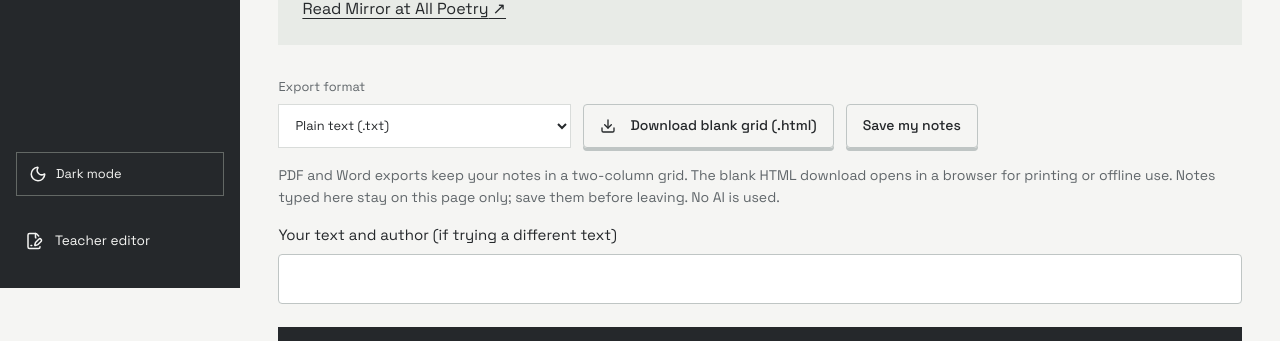
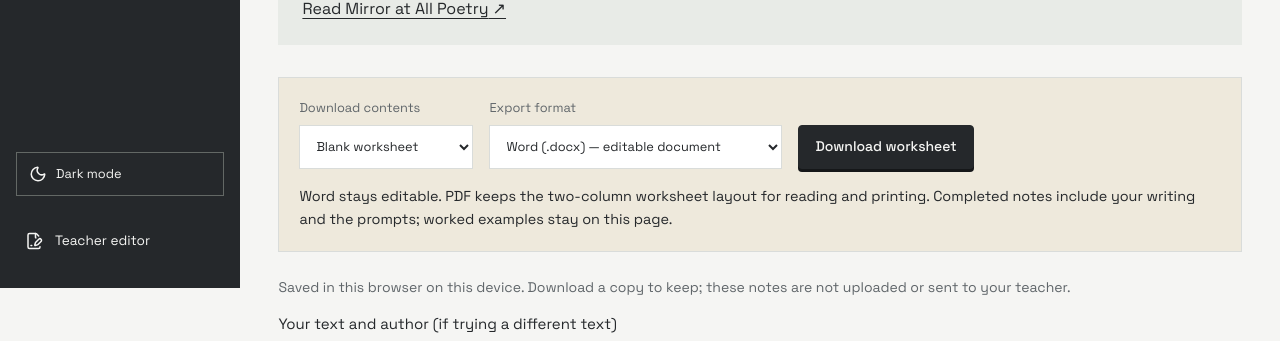
Before and after one commit to jrinka/mrrinka, a Next.js app: page /resources/reading-methods/tpcastt in a window 1280 px wide. Shown: the part 512-853 px from the top of the page. Built offline with nearby package versions, Linux system fonts and the light colour scheme; a web font is replaced by a local one.

Commit message:
Unify reading worksheet downloads and save student notes locally

```diff
--- a/app/resources/reading-methods/[method]/page.tsx
+++ b/app/resources/reading-methods/[method]/page.tsx
@@ -9,5 +9,5 @@ export function generateStaticParams(){return Object.keys(readingMethods).map(me
 export async function generateMetadata({params}:Props){const {method}=await params;return {title:readingMethods[method as ReadingMethod]?.title??"Reading methods"};}
 export default async function Page({params}:Props){
  const {method}=await params;if(!Object.hasOwn(readingMethods,method))notFound();const guide=readingMethods[method as ReadingMethod];
- return <GlobalShell><Link className="back" href="/resources">← Skills &amp; Methods</Link><div className="illustrated-guide-head"><div className="global-page-head"><span className="mono">ALTERNATIVE METHOD / PAPER 1</span><h1>{guide.title}</h1><p>{guide.subtitle}. Use it when you need help getting started; follow the text and guiding question when you build your response.</p></div><GuidePlate kind="methods"/></div><section className="lens-intro"><h2>{guide.work}</h2><p>{guide.note}</p><a href={guide.source} target="_blank" rel="noreferrer">{guide.sourceLabel} ↗</a>{method==="soapstone"&&<p className="hint"><a href="https://www.loc.gov/exhibits/gettysburg-address/">Historical context and manuscript versions · Library of Congress ↗</a></p>}</section><ReadingGrid method={method as ReadingMethod}/><p><Link href="/resources/analytical-language">Tone words, analysis verbs and sentence stems →</Link></p></GlobalShell>;
+ return <GlobalShell><Link className="back" href="/resources">← Skills &amp; Methods</Link><div className="illustrated-guide-head"><div className="global-page-head"><span className="mono">ALTERNATIVE METHOD / PAPER 1</span><h1>{guide.title}</h1><p>{guide.subtitle}. Use it when you need help getting started; follow the text and guiding question when you build your response.</p></div><GuidePlate kind="methods"/></div><section className="lens-intro"><h2>{guide.work}</h2><p>{guide.note}</p><a href={guide.source} target="_blank" rel="noreferrer">{guide.sourceLabel} ↗</a>{method==="soapstone"&&<p className="hint"><a href="https://www.loc.gov/exhibits/gettysburg-address/">Historical context and manuscript versions · Library of Congress ↗</a></p>}</section><ReadingGrid key={method} method={method as ReadingMethod}/><p><Link href="/resources/analytical-language">Tone words, analysis verbs and sentence stems →</Link></p></GlobalShell>;
 }
--- /dev/null
+++ b/components/reading-grid.module.css
@@ -0,0 +1 @@
+.export{margin:24px 0;padding:20px;border:1px solid var(--line);background:var(--panel-warm);display:flex;align-items:flex-end;flex-wrap:wrap;gap:16px}.export p{width:100%;margin:0;font-size:.9rem;line-height:1.6}.export :global(.export-format){margin:0;min-width:0;max-width:100%}.export select{max-width:100%}.export a{text-decoration:underline}@media(max-width:650px){.export{padding:16px}.export select{width:100%;min-width:0}}
--- a/components/reading-grid.tsx
+++ b/components/reading-grid.tsx
@@ -1,27 +1,52 @@
 "use client";
 import ExportFormatSelect from "./export-format";
 import type {ExportFormat} from "@/lib/practice-record";
-import { useState } from "react";
-import { Download } from "lucide-react";
+import { useEffect, useState } from "react";
+import styles from "./reading-grid.module.css";
 import { downloadRecord } from "@/lib/practice-record";
 import { readingMethods, type ReadingMethod } from "@/lib/reading-methods";
 export default function ReadingGrid({method}:{method:ReadingMethod}) {
- const [exportFormat,setExportFormat]=useState<ExportFormat>("txt");
+ const [exportFormat,setExportFormat]=useState<ExportFormat>("docx");
  const guide=readingMethods[method];
  const [notes,setNotes]=useState<string[]>(guide.steps.map(()=>""));
  const [text,setText]=useState("");
- const record = { title: `${guide.title} reading grid`, text: text || guide.work, rows: guide.steps.map((step, i) => ({ title: step.title, prompt: step.prompt, notes: notes[i] })) };
- function saveNotes() {
-  const content = `${record.title}\nText / author: ${record.text}\n\n${record.rows.map(row => `${row.title}\n${row.prompt}\n\n${row.notes || "(Not yet written)"}`).join("\n\n")}`;
-  return downloadRecord(content, `${method}-notes.txt`, exportFormat, record);
+ const [contents,setContents]=useState<'blank'|'notes'>('blank');
+ const [ready,setReady]=useState(false);
+ const [saved,setSaved]=useState(false);
+ const [exporting,setExporting]=useState(false);
+ const key=`mrrinka:reading-grid:v1:${method}`;
+ useEffect(()=>{
+  try {
+   const raw=localStorage.getItem(key);
+   if(raw){const data=JSON.parse(raw);if(typeof data.text==='string'&&Array.isArray(data.notes)&&data.notes.length===guide.steps.length&&data.notes.every((n:unknown)=>typeof n==='string')){setText(data.text);setNotes(data.notes);}}
+   setSaved(true);
+  }catch{setSaved(false);}
+  setReady(true);
+ },[key,guide.steps.length]);
+ function saveLocal(nextText:string,nextNotes:string[]){
+  setText(nextText);setNotes(nextNotes);
+  try{localStorage.setItem(key,JSON.stringify({text:nextText,notes:nextNotes}));setSaved(true);}catch{setSaved(false);}
+ }
+ async function saveNotes() {
+  const blank=contents==='blank';
+  const record = { title: `${guide.title} reading worksheet`, blank, text: blank ? '' : text || guide.work, rows: guide.steps.map((step, i) => ({ title: step.title, prompt: step.prompt, notes: blank ? '' : notes[i] })) };
+  const content = `${record.title}\nText / author: ${record.text}\n\n${record.rows.map(row => `${row.title}\n${row.prompt}\n\n${row.notes || (blank ? '' : '(Not yet written)')}`).join("\n\n")}`;
+  setExporting(true);
+  await downloadRecord(content, `${method}-${blank?'worksheet':'notes'}`, exportFormat, record);
+  setExporting(false);
  }
  return <section className="reading-workshop">
-  <div className="tool-actions"><ExportFormatSelect value={exportFormat} onChange={setExportFormat}/><a className="button secondary" href={`/downloads/${method}-grid.html`} download><Download size={16}/> Download blank grid (.html)</a><button className="button secondary" type="button" onClick={saveNotes}>Save my notes</button></div>
-  <p className="hint">PDF and Word exports keep your notes in a two-column grid. The blank HTML download opens in a browser for printing or offline use. Notes typed here stay on this page only; save them before leaving. No AI is used.</p>
-  <label className="field">Your text and author (if trying a different text)<input value={text} onChange={e=>setText(e.target.value)} maxLength={300}/></label>
+  <div className={styles.export}>
+   <label className="export-format">Download contents<select aria-label="Download contents" value={contents} onChange={e=>setContents(e.target.value as 'blank'|'notes')}><option value="blank">Blank worksheet</option><option value="notes">My completed notes</option></select></label>
+   <ExportFormatSelect value={exportFormat} onChange={setExportFormat}/>
+   <button className="button" type="button" disabled={!ready||exporting} onClick={saveNotes}>{exporting?'Preparing download…':'Download worksheet'}</button>
+   <p>Word stays editable. PDF keeps the two-column worksheet layout for reading and printing. Completed notes include your writing and the prompts; worked examples stay on this page.</p>
+  </div>
+  <p className="hint" role="status">{!ready?'Loading your notes…':saved?'Saved in this browser on this device. Download a copy to keep; these notes are not uploaded or sent to your teacher.':'This browser could not save your notes. Download a copy before leaving.'}</p>
+  <label className="field">Your text and author (if trying a different text)<input disabled={!ready} value={text} onChange={e=>saveLocal(e.target.value,notes)} maxLength={300}/></label>
   <div className="reading-grid-head mono"><span>READING MOVE</span><span>WORKED EXAMPLE / {guide.work}</span><span>YOUR NOTES</span></div>
-  {guide.steps.map((step,i)=><section className="reading-grid-row" key={step.title}><div><span className="method-letter" aria-hidden="true">{step.letter}</span><h2>{step.title}</h2><p>{step.prompt}</p></div><div className="reading-model"><span className="mono">WORKED EXAMPLE</span><p>{step.example}</p></div><label className="field">Your notes: {step.title}<textarea rows={4} maxLength={2500} value={notes[i]} onChange={e=>setNotes(current=>current.map((n,index)=>index===i?e.target.value:n))}/></label></section>)}
-  <div className="tool-actions"><ExportFormatSelect value={exportFormat} onChange={setExportFormat}/><button className="button secondary" type="button" onClick={saveNotes}>Save my notes</button></div>
+  {guide.steps.map((step,i)=><section className="reading-grid-row" key={step.title}><div><span className="method-letter" aria-hidden="true">{step.letter}</span><h2>{step.title}</h2><p>{step.prompt}</p></div><div className="reading-model"><span className="mono">WORKED EXAMPLE</span><p>{step.example}</p></div><label className="field">Your notes: {step.title}<textarea rows={4} disabled={!ready} value={notes[i]} onChange={e=>saveLocal(text,notes.map((n,index)=>index===i?e.target.value:n))}/></label></section>)}
+  <div className={styles.export}><button className="button" type="button" disabled={!ready||exporting} onClick={saveNotes}>Download {contents==='blank'?'blank worksheet':'my notes'} ({exportFormat.toUpperCase()})</button><p>Uses the contents and format selected above. <a href={`/downloads/${method}-grid.html`} download>Download an offline browser worksheet ↗</a></p></div>
   <aside className="lens-intro"><h2>Turn the grid into an argument</h2><p>{guide.bridge}</p><a href="/resources/observation-to-analysis">Practice moving from observation to analysis →</a></aside>
  </section>;
 }
--- a/lib/reading-grid-export.ts
+++ b/lib/reading-grid-export.ts
@@ -1,6 +1,7 @@
 /** A student's filled reading grid. Teacher models are deliberately excluded. */
 export type ReadingGridExport = {
   title: string;
+  blank?: boolean;
   text: string;
   rows: { title: string; prompt: string; notes: string }[];
 };
```
Also changed, not shown: lib/document-export.ts (+7 -6 lines), public/downloads/soapstone-grid.html (+1 -1 lines), public/downloads/tpcastt-grid.html (+1 -1 lines).
